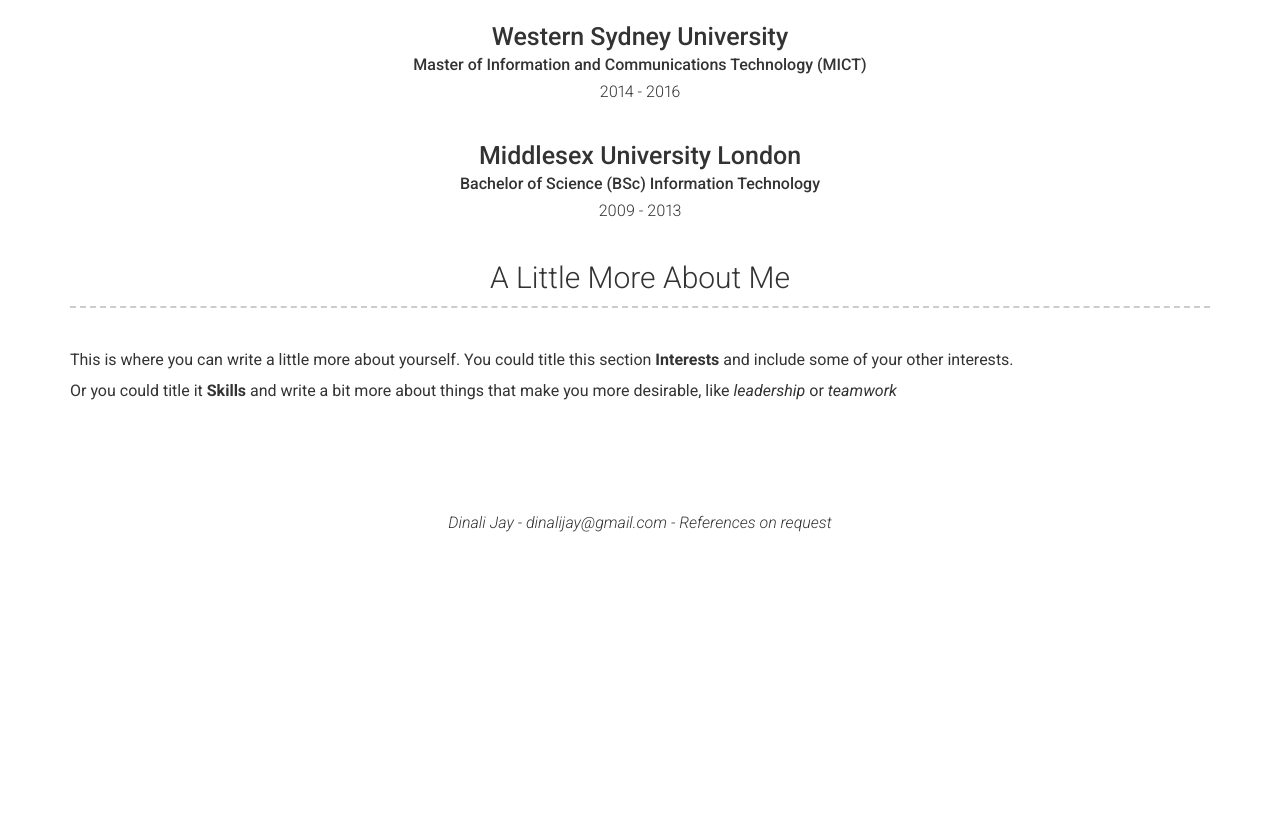
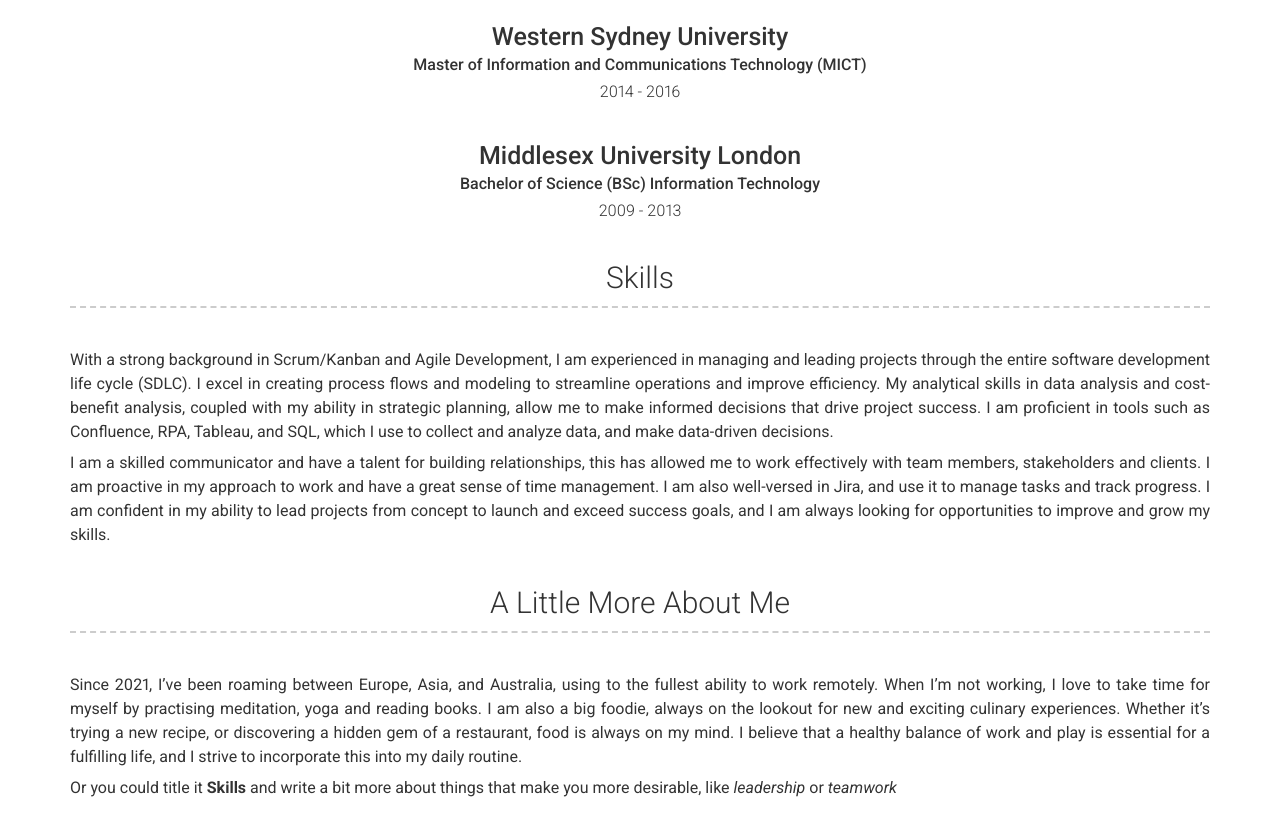
Before and after one commit to dontgimmedrama/dinali, a Jekyll site: the page built from index.md, in a window 1280 px wide and 900 px high, scrolled down 3197 px. Shown: the top 836 px of the window. Built offline with Jekyll 4.4.1, drawn with Linux system fonts in a browser that asks for light colours; nearby versions of some CDN libraries; before the commit the page ends 3739 px from its top, so only the background shows below that.

Commit message:
Add files via upload

```diff
--- a/_config.yml
+++ b/_config.yml
@@ -202,10 +202,16 @@ content:
 #          Short institution or course description (optional)
 #        description: | # this will include new lines to allow paragraphs
 #          Description of qualification
+  - title: Skills
+    layout: text
+    content: | # this will include new lines to allow paragraphs
+      With a strong background in Scrum/Kanban and Agile Development, I am experienced in managing and leading projects through the entire software development life cycle (SDLC). I excel in creating process flows and modeling to streamline operations and improve efficiency. My analytical skills in data analysis and cost-benefit analysis, coupled with my ability in strategic planning, allow me to make informed decisions that drive project success. I am proficient in tools such as Confluence, RPA, Tableau, and SQL, which I use to collect and analyze data, and make data-driven decisions.
+
+      I am a skilled communicator and have a talent for building relationships, this has allowed me to work effectively with team members, stakeholders and clients. I am proactive in my approach to work and have a great sense of time management. I am also well-versed in Jira, and use it to manage tasks and track progress. I am confident in my ability to lead projects from concept to launch and exceed success goals, and I am always looking for opportunities to improve and grow my skills.
   - title: A Little More About Me
     layout: text
     content: | # this will include new lines to allow paragraphs
-      This is where you can write a little more about yourself. You could title this section **Interests** and include some of your other interests.
+      Since 2021, I've been roaming between Europe, Asia, and Australia, using to the fullest ability to work remotely. When I'm not working, I love to take time for myself by practising meditation, yoga and reading books. I am also a big foodie, always on the lookout for new and exciting culinary experiences. Whether it's trying a new recipe, or discovering a hidden gem of a restaurant, food is always on my mind. I believe that a healthy balance of work and play is essential for a fulfilling life, and I strive to incorporate this into my daily routine.
 
       Or you could title it **Skills** and write a bit more about things that make you more desirable, like *leadership* or *teamwork*
 
```
